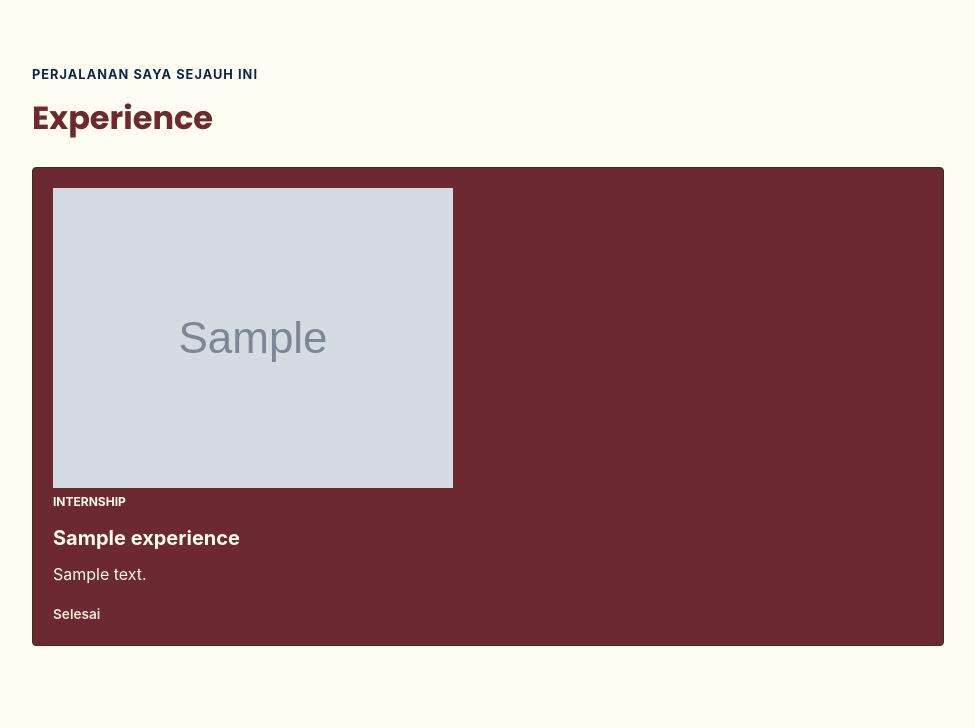
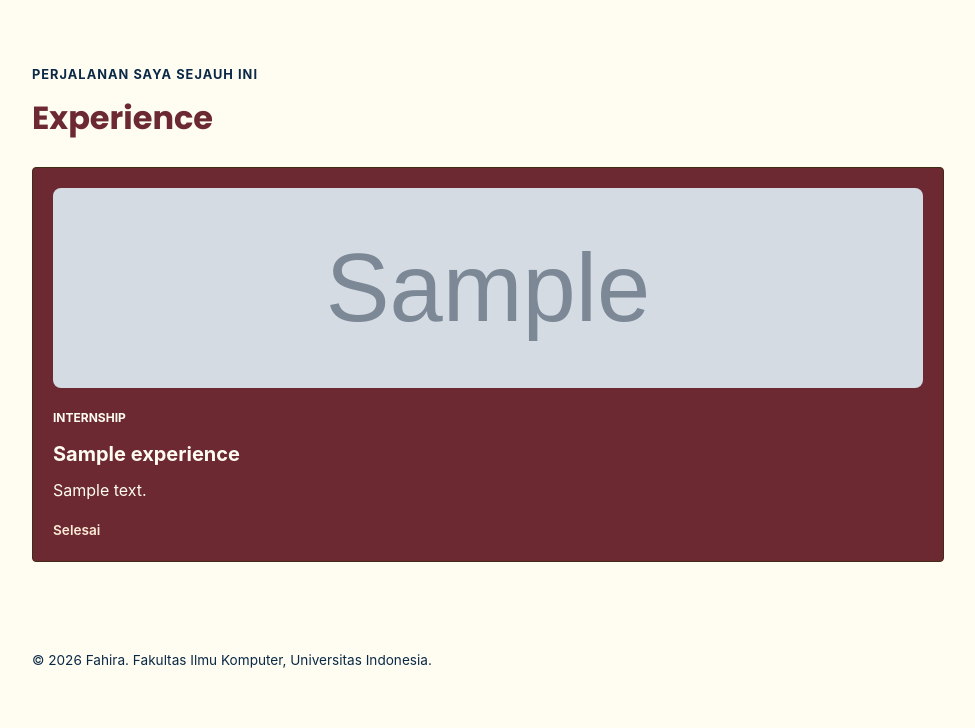
Before and after one commit to fahiraryhanabila/myportofolio, a Django app: page /experience/ in a window 1280 px wide. Shown: the part 64-792 px from the top of the page, without its empty margins (152-1127 px from the left). After the commit the page ends 732 px from the top, so only its background shows below. Run offline with Django 5.2, Linux system fonts and the light colour scheme; tables that the repository leaves empty hold one stand-in row (values such as "Sample post"); grey boxes marked "Sample" are stand-in pictures.

Commit message:
feat: add experience thumbnails

```diff
--- a/static/css/style.css
+++ b/static/css/style.css
@@ -556,6 +556,21 @@ h1, .brand, .skills-title, .skills-column-title {
     border-radius: var(--radius);
 }
 
+.experience-photo {
+    width: 100x;
+    height: 200px;
+    border-radius: 8px;
+    overflow: hidden;
+    margin-bottom: 1rem;
+}
+
+.experience-photo img {
+    width: 100%;
+    height: 100%;
+    object-fit: cover;
+    display: block;
+}
+
 .experience-category {
     color: var(--paper);
     font-size: 0.75rem;
```
